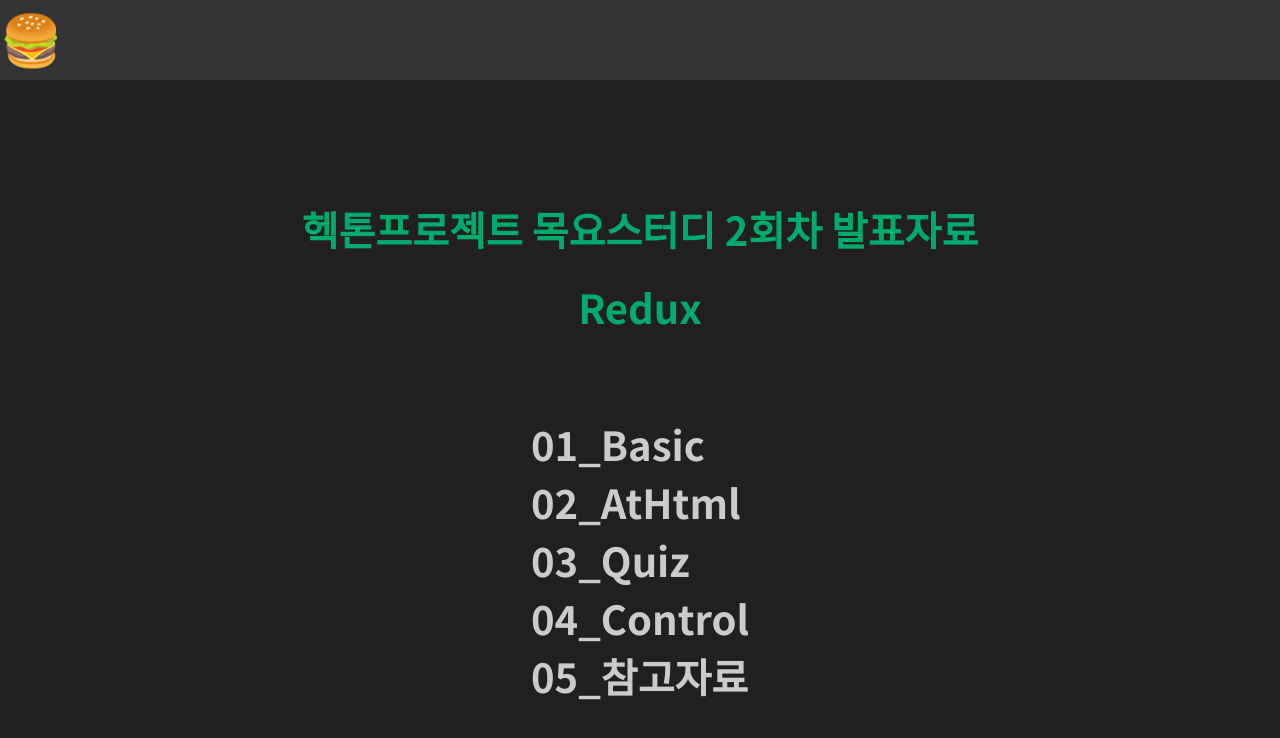
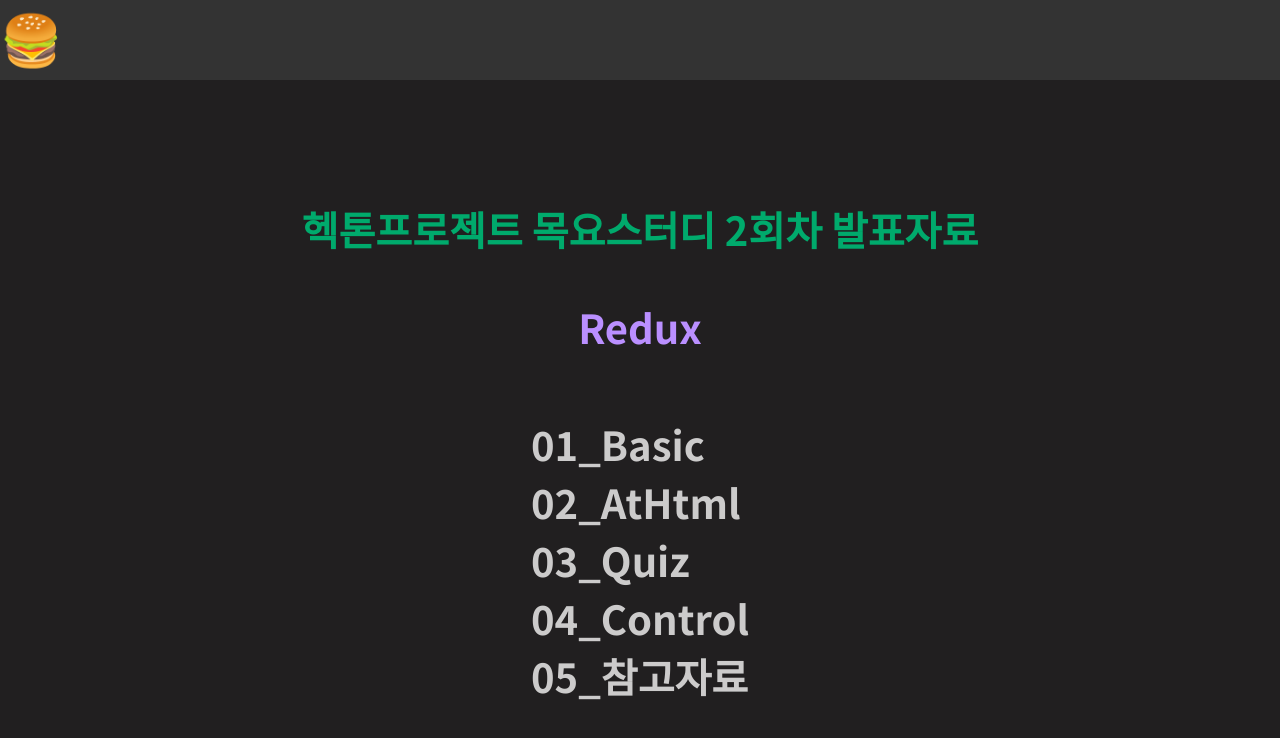
Before and after one commit to basilry/hecStudy01, a React (Create React App) app: page /hecStudy01/study02/Main in a window 1280 px wide. Shown: the top 738 px of the page. Built offline with nearby package versions, Linux system fonts and the light colour scheme.

Commit message:
title color customized

```diff
--- a/src/page/hecStudy01/Main.jsx
+++ b/src/page/hecStudy01/Main.jsx
@@ -9,7 +9,7 @@
         <Layout>
             <div className="MainWhole">
                 <Title>헥톤프로젝트 목요스터디 1회차 발표자료</Title>
-                <Title>DOM :: Document Object Manipulation</Title>
+                <Title><p style={{color : "#f4f4f4"}}>DOM :: Document Object Manipulation</p></Title>
                 <div className="MainBody">
                     <ul>
                         <li className="link">
--- a/src/page/hecStudy02/Main02.jsx
+++ b/src/page/hecStudy02/Main02.jsx
@@ -9,7 +9,7 @@
         <Layout>
             <div className="MainWhole">
                 <Title>헥톤프로젝트 목요스터디 2회차 발표자료</Title>
-                <Title>Redux</Title>
+                <Title><p style={{color: "rgb(186, 143, 255)"}}>Redux</p></Title>
                 <div className="MainBody">
                     <ul>
                         <li className="link">
--- a/src/style/Nav.scss
+++ b/src/style/Nav.scss
@@ -3,7 +3,7 @@
     height: 80px;
     background-color: #333333;
     color: #CD1818;
-
+    // color: #e0e0e0;
     position: fixed;
     top: 0;
     z-index: 999;
```
